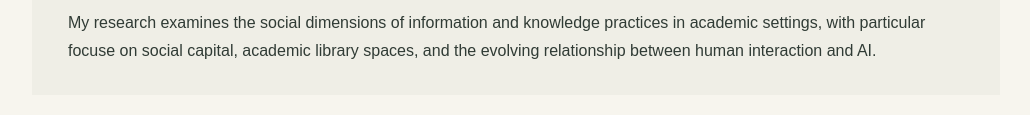
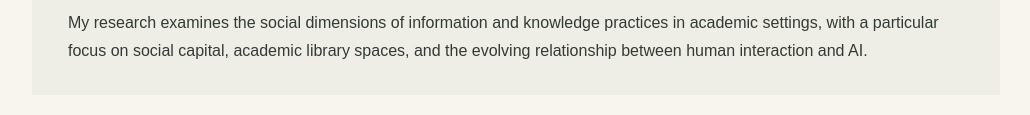
Before and after one commit to lee-nari/lee-nari.github.io, a plain HTML site: page index.html in a window 1280 px wide. Shown: the part 491-606 px from the top of the page, without its empty margins (124-1154 px from the left). Drawn offline with Linux system fonts and the light colour scheme.

Commit message:
intro revise 2

```diff
--- a/index.html
+++ b/index.html
@@ -18,7 +18,7 @@
 
 <header class="profile"><div><p class="eyebrow">Ph.D. Candidate</p><h1>Nari Lee</h1><p class="affiliation">Library and Information Science<br><span style="color:var(--institution);">Yonsei University</span></p><div class="links"><a class="button" href="#contact">Contact</a></div></div></header>
 
-<section class="intro" aria-label="Introduction"><p>I am a Ph.D. candidate in Library and Information Science at Yonsei University, where I am a member of the SNIS Lab. Alongside my doctoral studies, I work as a medical librarian, managing library operations and supporting medical research.</p><p>My research examines the social dimensions of information and knowledge practices in academic settings, with particular focuse on social capital, academic library spaces, and the evolving relationship between human interaction and AI.</p></section>
+<section class="intro" aria-label="Introduction"><p>I am a Ph.D. candidate in Library and Information Science at Yonsei University, where I am a member of the SNIS Lab. Alongside my doctoral studies, I work as a medical librarian, managing library operations and supporting medical research.</p><p>My research examines the social dimensions of information and knowledge practices in academic settings, with a particular focus on social capital, academic library spaces, and the evolving relationship between human interaction and AI.</p></section>
 
 <div class="two-columns section">
 <section><h2>Research Interests</h2><ul class="interests"><li>Social Capital</li><li>Research Networks</li><li>Human–AI Collaboration</li><li>Academic Library Spaces</li></ul></section>
```
